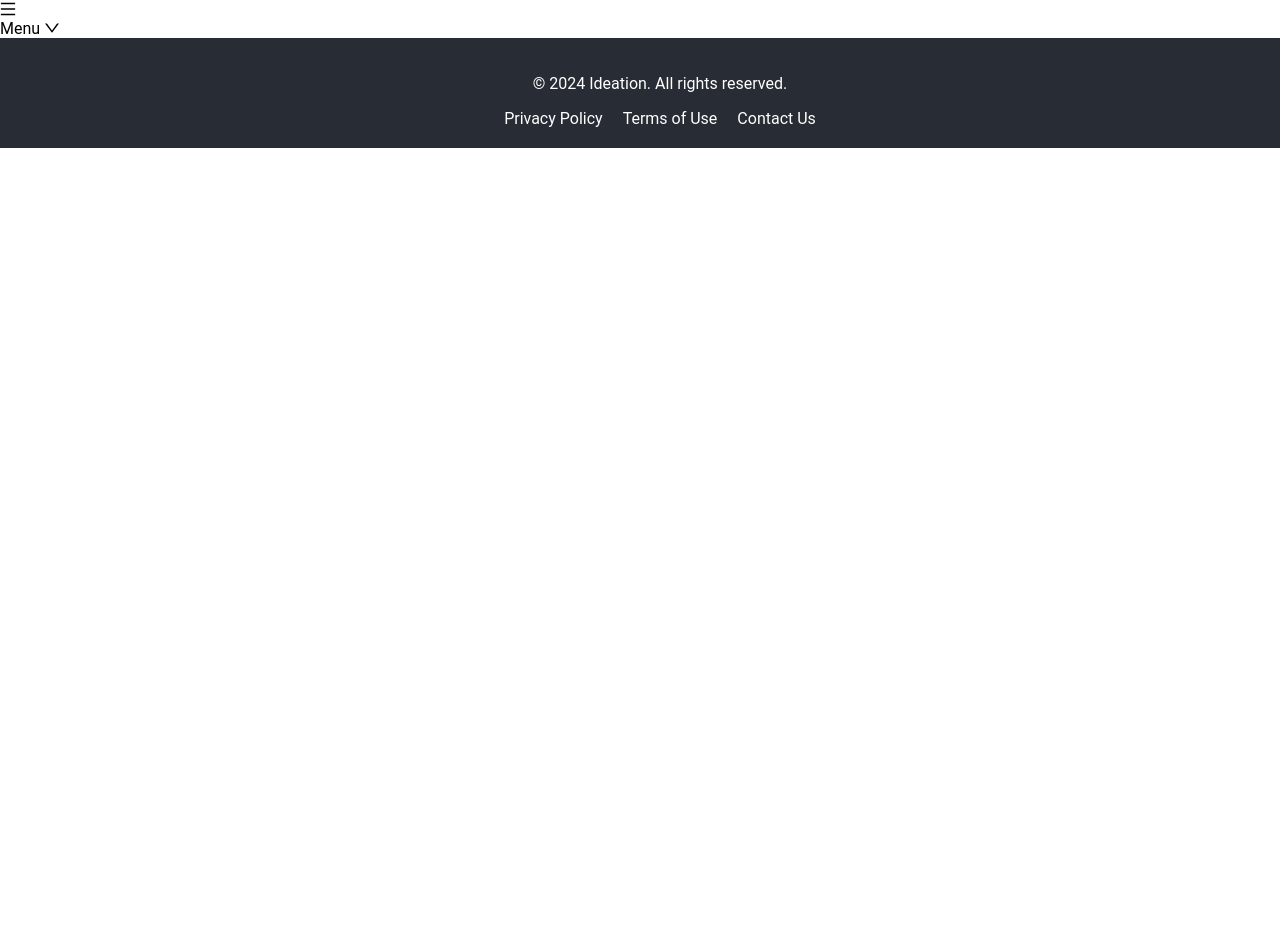
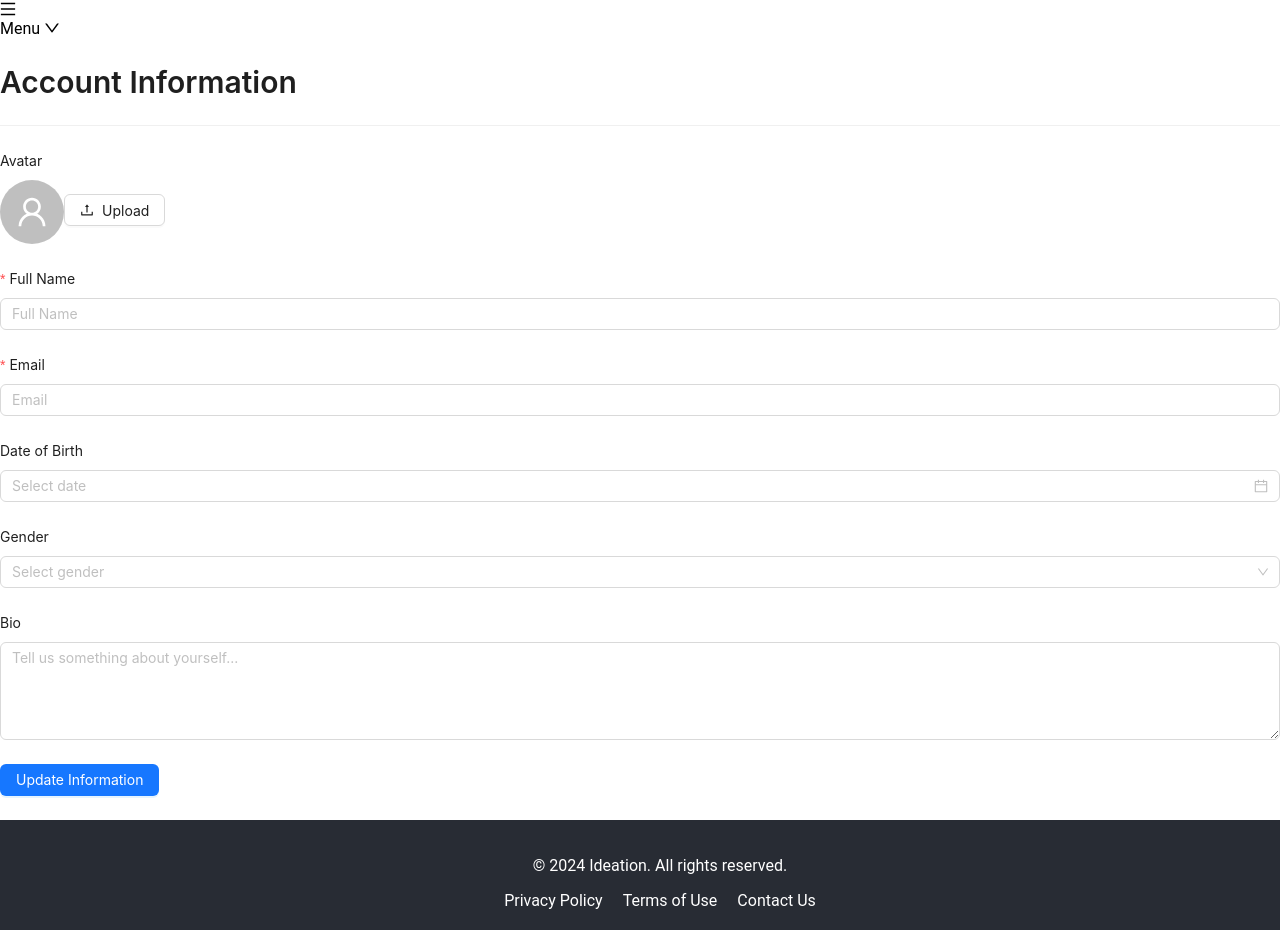
Before and after one commit to dmytro-omelian/ideation, a React (Create React App) app in the folder ideation/: page /account in a window 1280 px wide. Shown: the top 930 px of the page. Before the commit the page ends 800 px from the top, so only its background shows below. Built offline with nearby package versions, Linux system fonts and the light colour scheme.

Commit message:
add baseline for account information

```diff
--- a/ideation/src/App.tsx
+++ b/ideation/src/App.tsx
@@ -6,6 +6,7 @@ import Footer from "./footer/Footer";
 import { BrowserRouter, Route, Routes } from "react-router-dom";
 import Lab from "./lab/Lab.component";
 import Gallery from "./gallery/Gallery.component";
+import Account from "./account/Account";
 
 function App() {
   return (
@@ -15,6 +16,7 @@ function App() {
         <Route path="/" element={<Main />} />
         <Route path="/lab" element={<Lab />} />
         <Route path="/gallery" element={<Gallery />} />
+        <Route path="/account" element={<Account />} />
       </Routes>
       <Footer />
     </BrowserRouter>
--- /dev/null
+++ b/ideation/src/account/Account.tsx
@@ -0,0 +1,111 @@
+import React from "react";
+import {
+  Avatar,
+  Button,
+  Divider,
+  Input,
+  Form,
+  Typography,
+  Space,
+  Select,
+  DatePicker,
+  Upload,
+  message,
+} from "antd";
+import { UserOutlined, UploadOutlined } from "@ant-design/icons";
+
+const { Title, Text } = Typography;
+const { Option } = Select;
+
+export default function Account() {
+  const onFinish = (values: any) => {
+    console.log("Received values:", values);
+    message.success("Account information updated successfully!");
+  };
+
+  const uploadProps = {
+    name: "file",
+    action: "https://www.mocky.io/v2/5cc8019d300000980a055e76",
+    onChange(info: any) {
+      if (info.file.status !== "uploading") {
+        console.log(info.file, info.fileList);
+      }
+      if (info.file.status === "done") {
+        message.success(`${info.file.name} file uploaded successfully`);
+      } else if (info.file.status === "error") {
+        message.error(`${info.file.name} file upload failed.`);
+      }
+    },
+  };
+
+  return (
+    <div className="p-8">
+      <Title level={2}>Account Information</Title>
+      <Divider />
+
+      <Form name="account-form" layout="vertical" onFinish={onFinish}>
+        <Form.Item name="avatar" label="Avatar">
+          <Avatar size={64} icon={<UserOutlined />} />
+          <Upload {...uploadProps}>
+            <Button icon={<UploadOutlined />}>Upload</Button>
+          </Upload>
+        </Form.Item>
+
+        <Form.Item
+          name="fullname"
+          label="Full Name"
+          rules={[
+            {
+              required: true,
+              message: "Please enter your full name",
+            },
+          ]}
+        >
+          <Input placeholder="Full Name" />
+        </Form.Item>
+
+        <Form.Item
+          name="email"
+          label="Email"
+          rules={[
+            {
+              required: true,
+              message: "Please enter your email address",
+            },
+            {
+              type: "email",
+              message: "Please enter a valid email address",
+            },
+          ]}
+        >
+          <Input placeholder="Email" />
+        </Form.Item>
+
+        <Form.Item name="dob" label="Date of Birth">
+          <DatePicker style={{ width: "100%" }} />
+        </Form.Item>
+
+        <Form.Item name="gender" label="Gender">
+          <Select placeholder="Select gender">
+            <Option value="male">Male</Option>
+            <Option value="female">Female</Option>
+            <Option value="other">Other</Option>
+          </Select>
+        </Form.Item>
+
+        <Form.Item name="bio" label="Bio">
+          <Input.TextArea
+            placeholder="Tell us something about yourself..."
+            rows={4}
+          />
+        </Form.Item>
+
+        <Form.Item>
+          <Button type="primary" htmlType="submit">
+            Update Information
+          </Button>
+        </Form.Item>
+      </Form>
+    </div>
+  );
+}
--- a/ideation/src/header/Header.tsx
+++ b/ideation/src/header/Header.tsx
@@ -9,22 +9,14 @@ function handleClick(e: any) {
   console.log("click", e);
 }
 
-// TODO add collections to menu disebar
+// TODO add collections to menu disebar (or at least add Favourite collection)
+// TODO image lab: how to understand if background replacement or style transfering?
 
 export default function Header() {
   const [showMenu, setShowMenu] = useState(false);
 
   const menu = (
     <Menu onClick={handleClick} style={{ width: 256 }} mode="inline">
-      <SubMenu
-        key="sub1"
-        title={
-          <span>
-            <span>Navigation One</span>
-          </span>
-        }
-      >
-        <Menu.ItemGroup title="Item 1">
       <Menu.Item key="1">
         <Link to="/">Home</Link>
       </Menu.Item>
@@ -34,16 +26,14 @@ export default function Header() {
       <Menu.Item key="3">
         <Link to="/lab">Image Lab</Link>
       </Menu.Item>
-        </Menu.ItemGroup>
-        <Menu.ItemGroup title="Item 2">
-          <Menu.Item key="4">Option 4</Menu.Item>
-        </Menu.ItemGroup>
-      </SubMenu>
+      <Menu.Item key="3">
+        <Link to="/account">Account</Link>
+      </Menu.Item>
       <SubMenu
         key="sub2"
         title={
           <span>
-            <span>Navigation Two</span>
+            <span>Settings</span>
           </span>
         }
       >
@@ -58,14 +48,14 @@ export default function Header() {
         key="sub4"
         title={
           <span>
-            <span>Navigation Three</span>
+            <span>Collections</span>
           </span>
         }
       >
-        <Menu.Item key="9">Option 9</Menu.Item>
-        <Menu.Item key="10">Option 10</Menu.Item>
-        <Menu.Item key="11">Option 11</Menu.Item>
-        <Menu.Item key="12">Option 12</Menu.Item>
+        <Menu.Item key="9">Favourite</Menu.Item>
+        {/* <Menu.Item key="10">Option 10</Menu.Item> */}
+        {/* <Menu.Item key="11">Option 11</Menu.Item> */}
+        {/* <Menu.Item key="12">Option 12</Menu.Item> */}
       </SubMenu>
     </Menu>
   );
```
Lines whose indentation alone changed are shown as unchanged.
